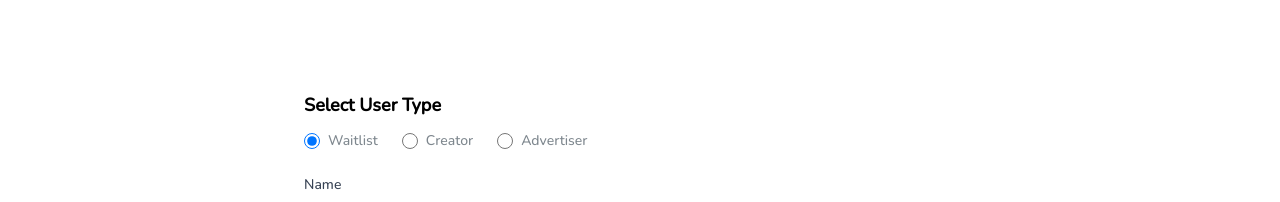
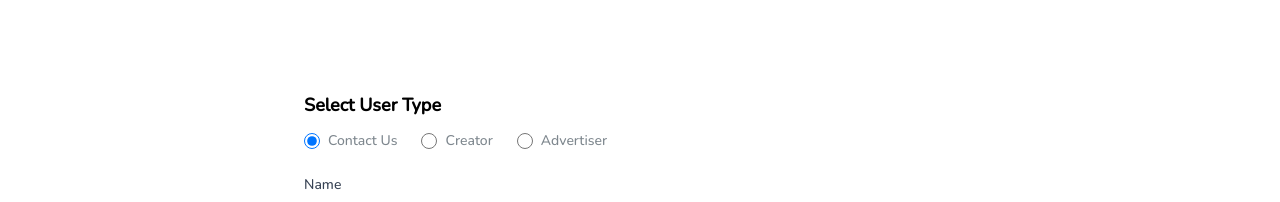
Before and after one commit to Scaleup-Pak/Landing-page-template, a React (Vite) app: page / in a window 1280 px wide. Shown: the part 5700-5902 px from the top of the page. Built offline with nearby package versions, Linux system fonts and the light colour scheme; no server answers.

Commit message:
fix: Update label for Waitlist option in ContactForm for improved clarity

```diff
--- a/src/components/ContactForm.tsx
+++ b/src/components/ContactForm.tsx
@@ -35,7 +35,7 @@ export const ContactForm: React.FC = () => {
   const [isSubmitting, setIsSubmitting] = useState(false);
 
   const userTypeOptions: RadioOption[] = [
-    { value: SupportUserType.WAITLIST, label: 'Waitlist' },
+    { value: SupportUserType.WAITLIST, label: 'Contact Us' },
     { value: SupportUserType.CREATOR, label: 'Creator' },
     { value: SupportUserType.ADVERTISER, label: 'Advertiser' }
   ];
```
